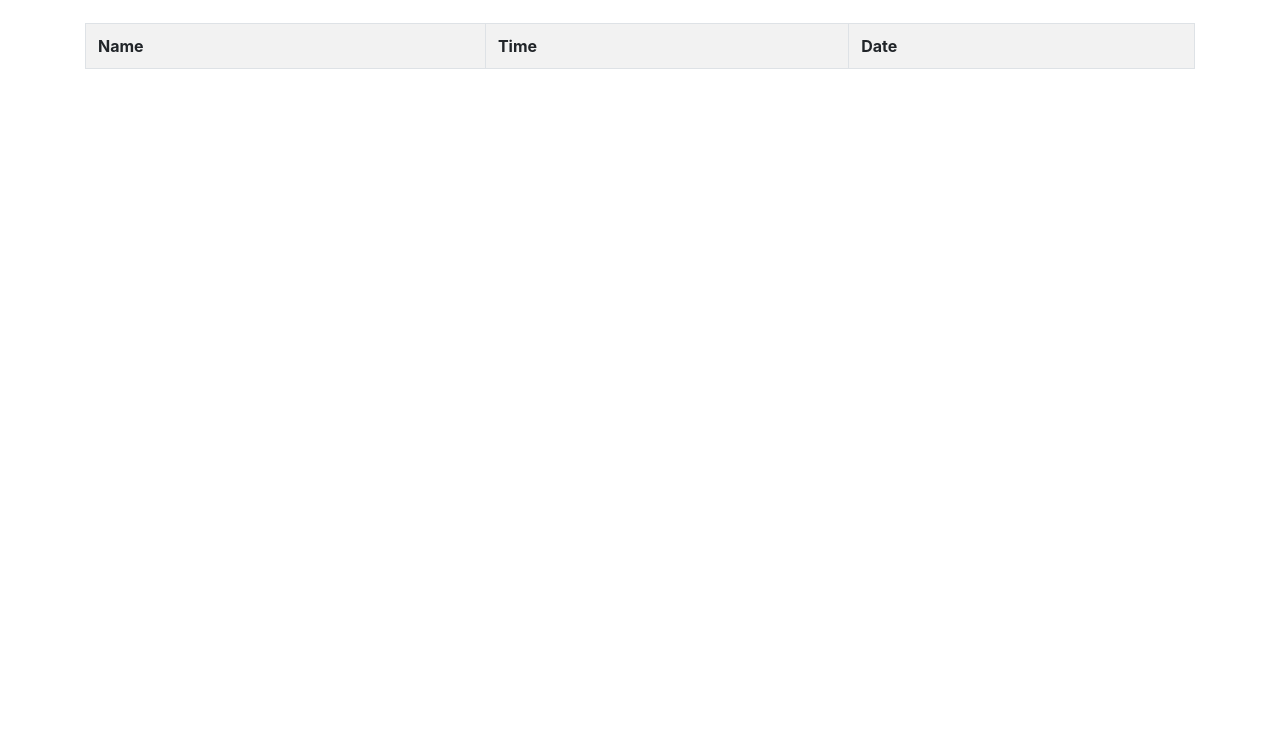
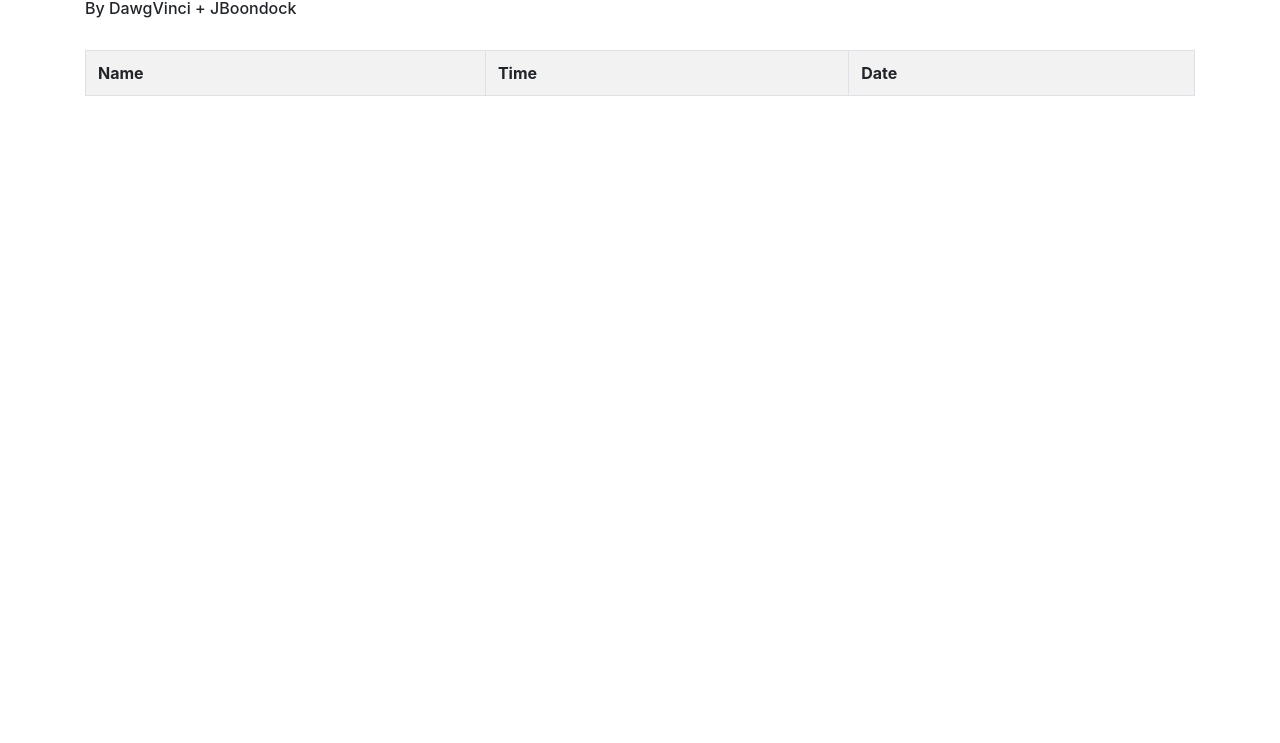
Before and after one commit to jthorn70/SXL-Speedrun-Leaderboard, a plain HTML site: page index.html in a window 1280 px wide. Shown: the part 57-800 px from the top of the page. Drawn offline with nearby package versions, Linux system fonts and the light colour scheme; no server answers.

Commit message:
removed console logs

```diff
--- a/index.html
+++ b/index.html
@@ -13,6 +13,7 @@
     <div class="container">
         <div class="table-responsive">
             <h1>SXL Leaderboard</h1>
+            <h6>By DawgVinci + JBoondock</h6>
             <br>
 
             <table class="table table-bordered table-striped" id="leaderboard">
@@ -44,7 +45,7 @@
                     leaderboardData += '</tr>';
 
 
-                    console.log(leaderboardData)
+                    // console.log(leaderboardData)
 
 
                 });
```
